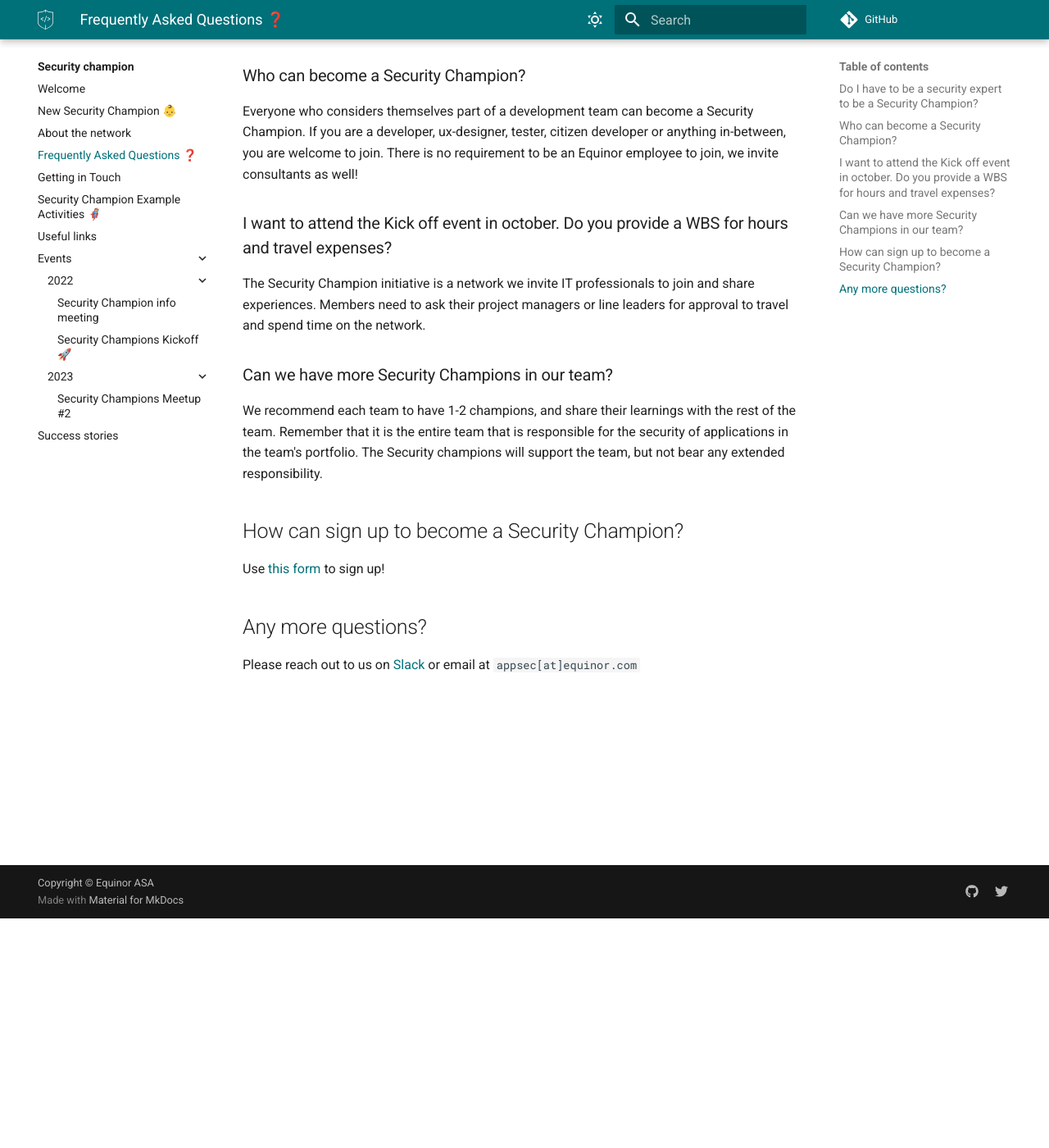
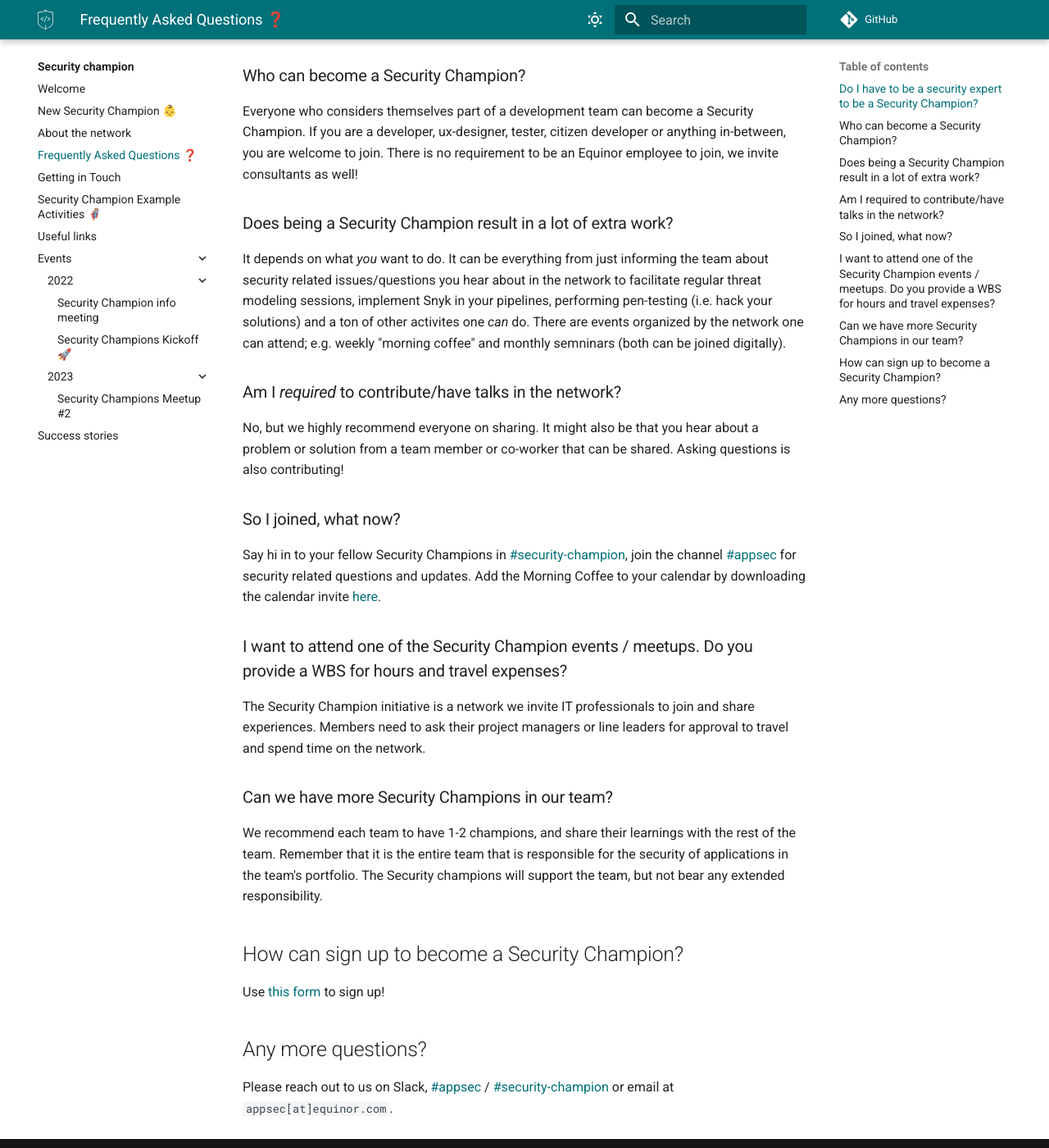
Before and after one commit to equinor/appsec, an MkDocs documentation site: the page built from docs/security-champion/faq.md, in a window 1280 px wide and 1400 px high, scrolled down 280 px. Shown: the whole window at 82% size. Built offline with MkDocs 1.6.1 and Material for MkDocs 9.7.7, drawn with Linux system fonts in a browser that asks for light colours; some web fonts are replaced; comment, search, counter and statistics services are not loaded.

Commit message:
docs(security champion): update faq.md
Updating the FAQ for Security Champions, making the question a bit more up-to-date and adding some additional questions.

I tried scanning Slack to see if there were any re-occurring questions from there, but could not find any.

```diff
--- a/docs/security-champion/faq.md
+++ b/docs/security-champion/faq.md
@@ -6,7 +6,19 @@
 ### Who can become a Security Champion?
 Everyone who considers themselves part of a development team can become a Security Champion. If you are a developer, ux-designer, tester, citizen developer or anything in-between, you are welcome to join. There is no requirement to be an Equinor employee to join, we invite consultants as well!
 
-### I want to attend the Kick off event in october. Do you provide a WBS for hours and travel expenses?
+### Does being a Security Champion result in a lot of extra work?
+It depends on what _you_ want to do. It can be everything from just informing the team about security related issues/questions you hear about in the network to facilitate regular threat modeling sessions, implement Snyk in your pipelines, performing pen-testing (i.e. hack your solutions) and a ton of
+other activites one _can_ do. There are events organized by the network one can attend; e.g. weekly "morning coffee" and monthly semninars (both can be joined digitally).
+
+### Am I _required_ to contribute/have talks in the network?
+No, but we highly recommend everyone on sharing. It might also be that you hear about a problem or solution from a team member or co-worker that can be shared.
+Asking questions is also contributing!
+
+### So I joined, what now?
+Say hi in to your fellow Security Champions in [#security-champion](https://equinor.slack.com/archives/C036HGPBJ04), join the channel [#appsec](https://app.slack.com/client/T02JL00JU/CMM6FSW5V) for security related questions and updates.
+Add the Morning Coffee to your calendar by downloading the calendar invite [here](https://statoilsrm.sharepoint.com/sites/securitychampion9).
+
+### I want to attend one of the Security Champion events / meetups. Do you provide a WBS for hours and travel expenses?
 The Security Champion initiative is a network we invite IT professionals to join and share experiences. Members need to ask their project managers or line leaders for approval to travel and spend time on the network.
 
 ### Can we have more Security Champions in our team?
@@ -16,4 +28,4 @@ We recommend each team to have 1-2 champions, and share their learnings with the
 Use [this form](https://forms.office.com/r/3C2vwEh2i0) to sign up!
 
 ## Any more questions?
-Please reach out to us on [Slack](https://app.slack.com/client/T02JL00JU/CMM6FSW5V) or email at ``appsec[at]equinor.com``
+Please reach out to us on Slack, [#appsec](https://app.slack.com/client/T02JL00JU/CMM6FSW5V) / [#security-champion](https://equinor.slack.com/archives/C036HGPBJ04) or email at ``appsec[at]equinor.com``.
```
